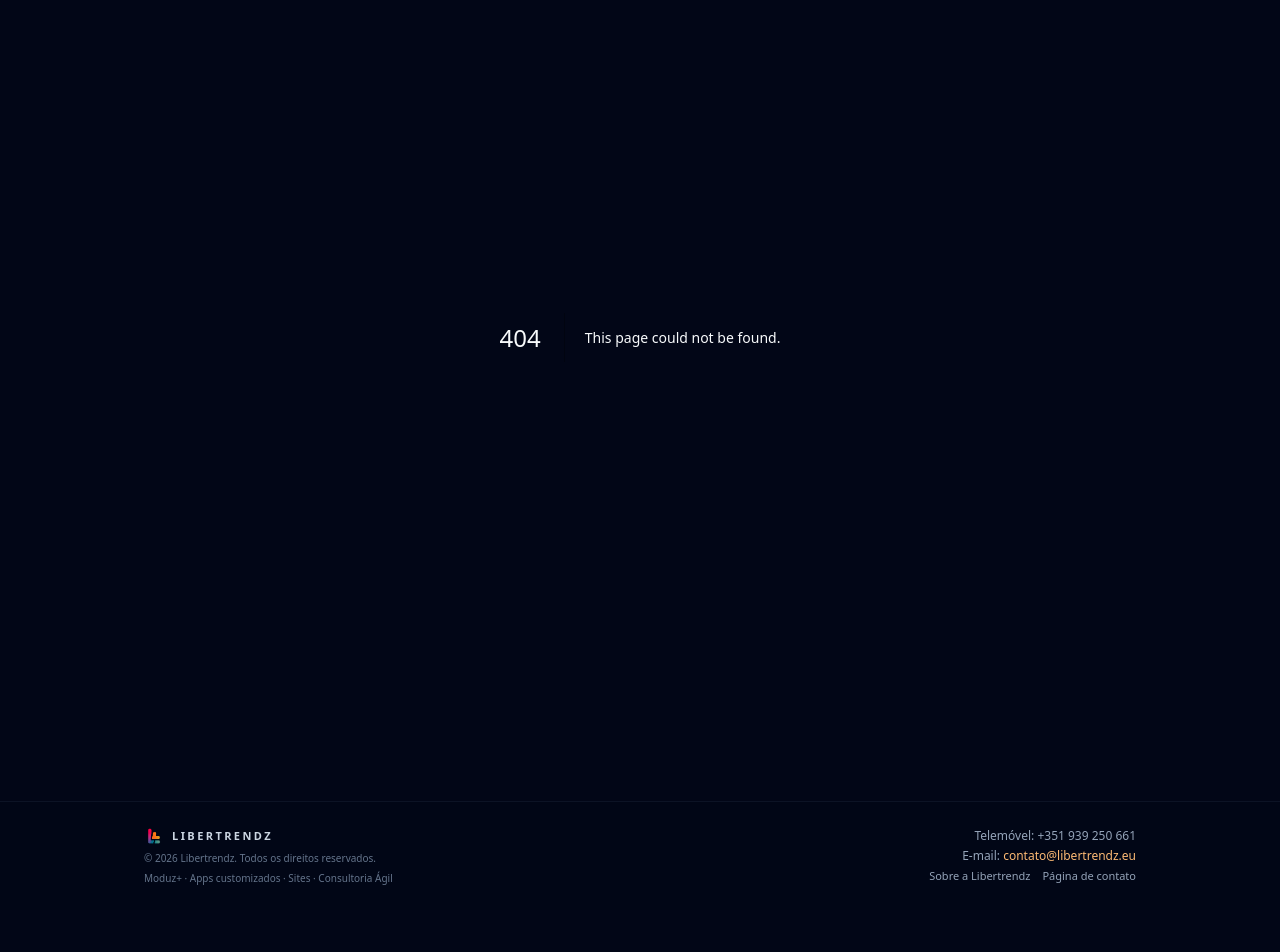
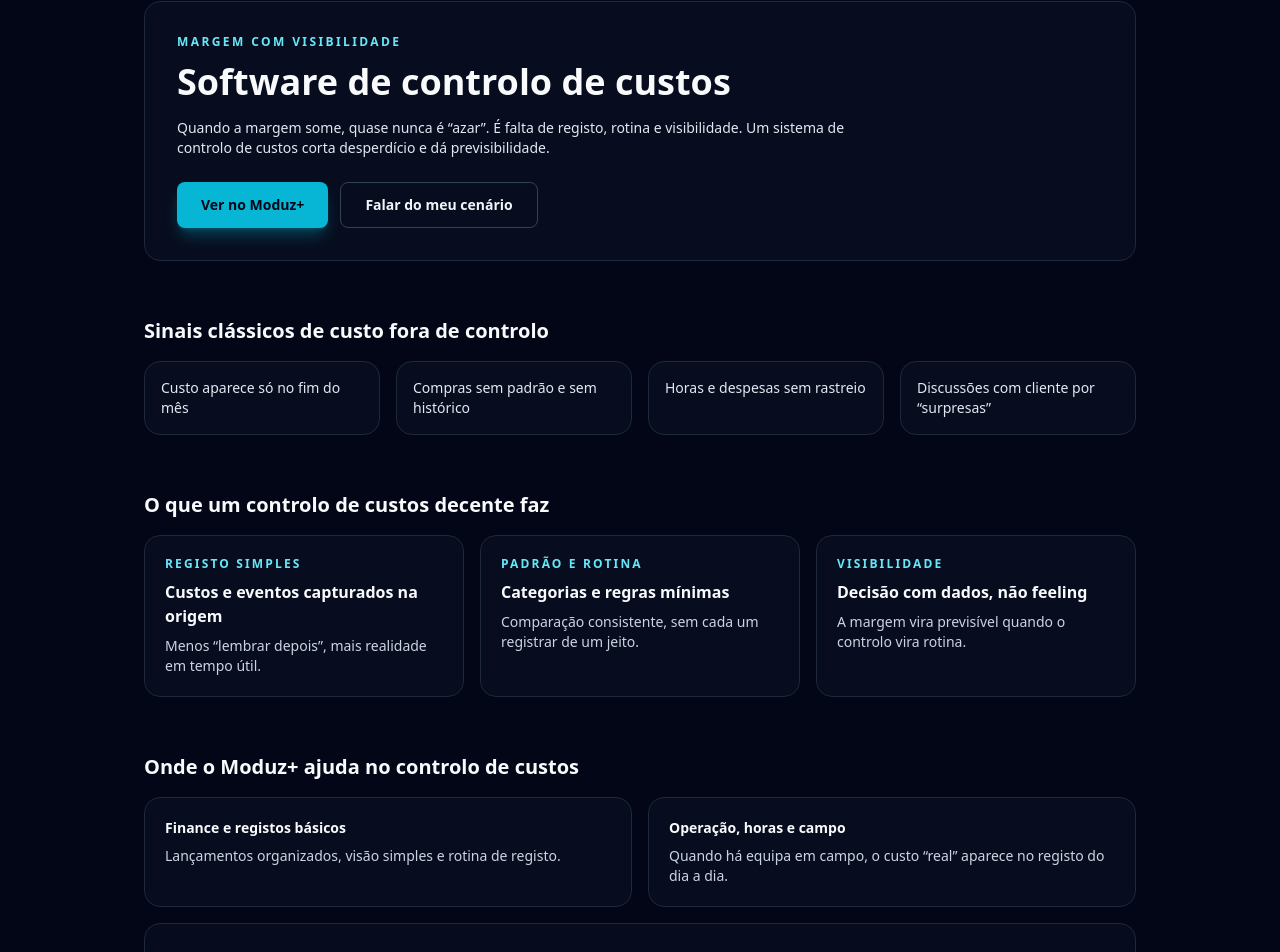
Before and after one commit to libertrendz/libertrendz-site, a Next.js app: page /solucoes/software-controle-custos in a window 1280 px wide. Before the commit this address had no page. Shown: the part 144-1096 px from the top of the page. Before the commit the page ends 1054 px from the top, so only its background shows below. Built offline with nearby package versions, Linux system fonts and the light colour scheme.

Commit message:
Create page.tsx

```diff
--- /dev/null
+++ b/app/solucoes/software-controle-custos/page.tsx
@@ -0,0 +1,159 @@
+export default function SoftwareControleCustosPage() {
+  return (
+    <main className="min-h-[calc(100vh-5rem)] bg-slate-950 text-slate-50">
+      <section className="container-page py-12 lg:py-16 space-y-14">
+        {/* HERO */}
+        <div className="rounded-2xl border border-slate-800 bg-slate-900/40 p-8">
+          <p className="text-xs font-semibold uppercase tracking-[0.2em] text-cyan-300">
+            Margem com visibilidade
+          </p>
+          <h1 className="mt-3 text-3xl font-bold leading-tight md:text-4xl">
+            Software de controlo de custos
+          </h1>
+          <p className="mt-4 max-w-2xl text-sm text-slate-200">
+            Quando a margem some, quase nunca é “azar”. É falta de registo, rotina e visibilidade.
+            Um sistema de controlo de custos corta desperdício e dá previsibilidade.
+          </p>
+
+          <div className="mt-6 flex flex-wrap gap-3">
+            <a
+              href="/moduz"
+              className="inline-flex items-center justify-center rounded-lg bg-cyan-500 px-6 py-3 text-sm font-semibold text-slate-950 shadow-lg shadow-cyan-500/30 transition hover:bg-cyan-400"
+            >
+              Ver no Moduz+
+            </a>
+            <a
+              href="/contato"
+              className="inline-flex items-center justify-center rounded-lg border border-slate-700 px-6 py-3 text-sm font-semibold text-slate-100 transition hover:border-slate-500 hover:bg-slate-900/60"
+            >
+              Falar do meu cenário
+            </a>
+          </div>
+        </div>
+
+        {/* SINAIS */}
+        <div className="space-y-4">
+          <h2 className="text-xl font-semibold text-slate-50">
+            Sinais clássicos de custo fora de controlo
+          </h2>
+
+          <div className="grid gap-4 md:grid-cols-2 lg:grid-cols-4">
+            {[
+              "Custo aparece só no fim do mês",
+              "Compras sem padrão e sem histórico",
+              "Horas e despesas sem rastreio",
+              "Discussões com cliente por “surpresas”",
+            ].map((t) => (
+              <div
+                key={t}
+                className="rounded-2xl border border-slate-800 bg-slate-900/40 p-4 text-sm text-slate-200"
+              >
+                {t}
+              </div>
+            ))}
+          </div>
+        </div>
+
+        {/* O QUE UM BOM CONTROLO PRECISA */}
+        <div className="space-y-4">
+          <h2 className="text-xl font-semibold text-slate-50">
+            O que um controlo de custos decente faz
+          </h2>
+
+          <div className="grid gap-4 md:grid-cols-3">
+            <div className="rounded-2xl border border-slate-800 bg-slate-900/40 p-5">
+              <p className="text-xs font-semibold uppercase tracking-[0.18em] text-cyan-300">
+                Registo simples
+              </p>
+              <p className="mt-2 font-semibold text-slate-50">
+                Custos e eventos capturados na origem
+              </p>
+              <p className="mt-2 text-sm text-slate-300">
+                Menos “lembrar depois”, mais realidade em tempo útil.
+              </p>
+            </div>
+
+            <div className="rounded-2xl border border-slate-800 bg-slate-900/40 p-5">
+              <p className="text-xs font-semibold uppercase tracking-[0.18em] text-cyan-300">
+                Padrão e rotina
+              </p>
+              <p className="mt-2 font-semibold text-slate-50">
+                Categorias e regras mínimas
+              </p>
+              <p className="mt-2 text-sm text-slate-300">
+                Comparação consistente, sem cada um registrar de um jeito.
+              </p>
+            </div>
+
+            <div className="rounded-2xl border border-slate-800 bg-slate-900/40 p-5">
+              <p className="text-xs font-semibold uppercase tracking-[0.18em] text-cyan-300">
+                Visibilidade
+              </p>
+              <p className="mt-2 font-semibold text-slate-50">
+                Decisão com dados, não feeling
+              </p>
+              <p className="mt-2 text-sm text-slate-300">
+                A margem vira previsível quando o controlo vira rotina.
+              </p>
+            </div>
+          </div>
+        </div>
+
+        {/* COMO O MODUZ+ ENTRA */}
+        <div className="space-y-4">
+          <h2 className="text-xl font-semibold text-slate-50">
+            Onde o Moduz+ ajuda no controlo de custos
+          </h2>
+
+          <div className="grid gap-4 md:grid-cols-2">
+            <div className="rounded-2xl border border-slate-800 bg-slate-900/40 p-5">
+              <p className="text-sm font-semibold text-slate-50 mb-2">
+                Finance e registos básicos
+              </p>
+              <p className="text-sm text-slate-300">
+                Lançamentos organizados, visão simples e rotina de registo.
+              </p>
+            </div>
+
+            <div className="rounded-2xl border border-slate-800 bg-slate-900/40 p-5">
+              <p className="text-sm font-semibold text-slate-50 mb-2">
+                Operação, horas e campo
+              </p>
+              <p className="text-sm text-slate-300">
+                Quando há equipa em campo, o custo “real” aparece no registo do dia a dia.
+              </p>
+            </div>
+          </div>
+
+          <div className="rounded-2xl border border-slate-800 bg-slate-900/35 p-6">
+            <p className="text-sm text-slate-200">
+              Custo fora de controlo é imposto invisível. A solução é método e sistema.
+            </p>
+            <a
+              href="/cases"
+              className="mt-3 inline-block text-sm font-semibold text-cyan-300 hover:text-cyan-200"
+            >
+              Ver casos →
+            </a>
+          </div>
+        </div>
+
+        {/* CTA FINAL ÚNICO */}
+        <div className="pt-8 border-t border-slate-800 text-center space-y-4">
+          <h2 className="text-2xl font-semibold text-slate-50">
+            Quer descobrir onde a margem está a vazar?
+          </h2>
+          <p className="max-w-xl mx-auto text-sm text-slate-200">
+            Diz como operas hoje e eu aponto o caminho mais lógico para ganhar previsibilidade.
+          </p>
+          <a
+            href="/contato"
+            className="inline-flex items-center justify-center rounded-lg bg-cyan-500 px-6 py-3 text-sm font-semibold text-slate-950 shadow-lg shadow-cyan-500/30 transition hover:bg-cyan-400"
+          >
+            Falar do meu cenário
+          </a>
+        </div>
+      </section>
+    </main>
+  );
+}
```
